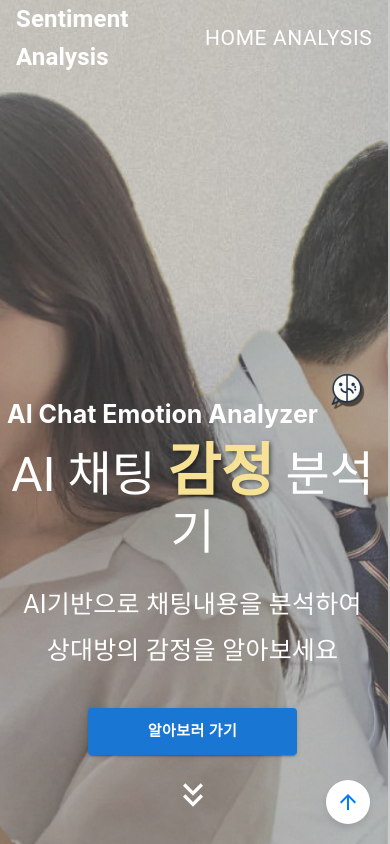
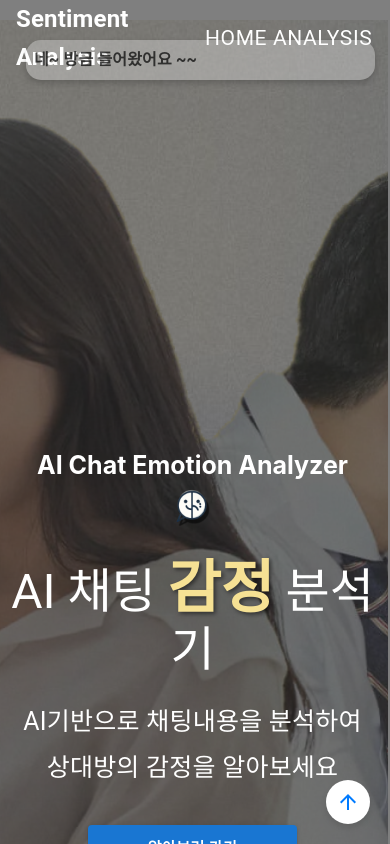
Before and after one commit to Team-A-I/A-I, a React (Create React App) app in the folder react-tutorial/: page / in a window 390 px wide. Shown: the top 844 px of the page. Built offline with nearby package versions, Linux system fonts and the light colour scheme.

Commit message:
[Feature] 반응형 추가

```diff
--- a/react-tutorial/src/css/Home.css
+++ b/react-tutorial/src/css/Home.css
@@ -31,10 +31,9 @@
 .home-text {
   display: flex;
   flex-direction: column;
-  justify-content: end;
+  justify-content: center;
   text-align: right;
   position: relative;
-  margin-right: 10px;
 }
 
 
@@ -267,3 +266,84 @@
     font-size: 14px; /* 더 작은 화면에서 폰트 크기 감소 */
   }
 }
+
+/* 수정된 부분 */
+@media (max-width: 768px) {
+  .home-container {
+    height: auto;
+    width: 100%;
+    margin-left: 0;
+    padding: 20px;
+  }
+
+  .home-content {
+    flex-direction: column;
+    text-align: center;
+  }
+
+  .home-section {
+    background-size: cover;
+    background-position: center;
+    background-repeat: no-repeat;
+    height: auto;
+    padding: 20px 0;
+    margin-left: 0;
+  }
+
+  .message-left,
+  .message-right {
+    width: 80%;
+    margin: 10px auto;
+    text-align: left;
+  }
+
+  .message-left {
+    margin-left: 0;
+  }
+
+  .message-right {
+    margin-left: 0;
+  }
+  .overlay {
+    height: 100%; /* 오버레이의 높이를 조정 */
+    background-color: rgba(0, 0, 0, 0.5); /* 오버레이의 불투명도 조정 */
+  }
+}
+
+/* 960px 이하의 화면에 대한 스타일 */
+@media (max-width: 960px) {
+  .home-section {
+    height: auto; /* 높이를 자동으로 조절 */
+    padding: 20px; /* 패딩 추가 */
+    background-size: cover; /* 배경 이미지가 화면을 덮도록 설정 */
+  }
+
+  .message-left, .message-right {
+    width: 80%; /* 메시지의 너비를 줄임 */
+    margin-left: 10%; /* 메시지를 가운데 정렬 */
+  }
+  .overlay {
+    height: 100%; /* 오버레이의 높이를 조정 */
+    background-color: rgba(0, 0, 0, 0.5); /* 오버레이의 불투명도 조정 */
+  }
+}
+
+/* 600px 이하의 화면에 대한 스타일 */
+@media (max-width: 600px) {
+  .home-section {
+    height: auto; /* 높이를 자동으로 조절 */
+    padding: 10px; /* 패딩 추가 */
+    background-size: cover; /* 배경 이미지가 화면을 덮도록 설정 */
+  }
+
+  .message-left, .message-right {
+    width: 90%; /* 메시지의 너비를 줄임 */
+    margin-left: 5%; /* 메시지를 가운데 정렬 */
+    font-size: 14px; /* 폰트 크기 줄임 */
+    padding: 8px; /* 패딩 줄임 */
+  }
+  .overlay {
+    height: 100%; /* 오버레이의 높이를 조정 */
+    background-color: rgba(0, 0, 0, 0.5); /* 오버레이의 불투명도 조정 */
+  }
+}
```
